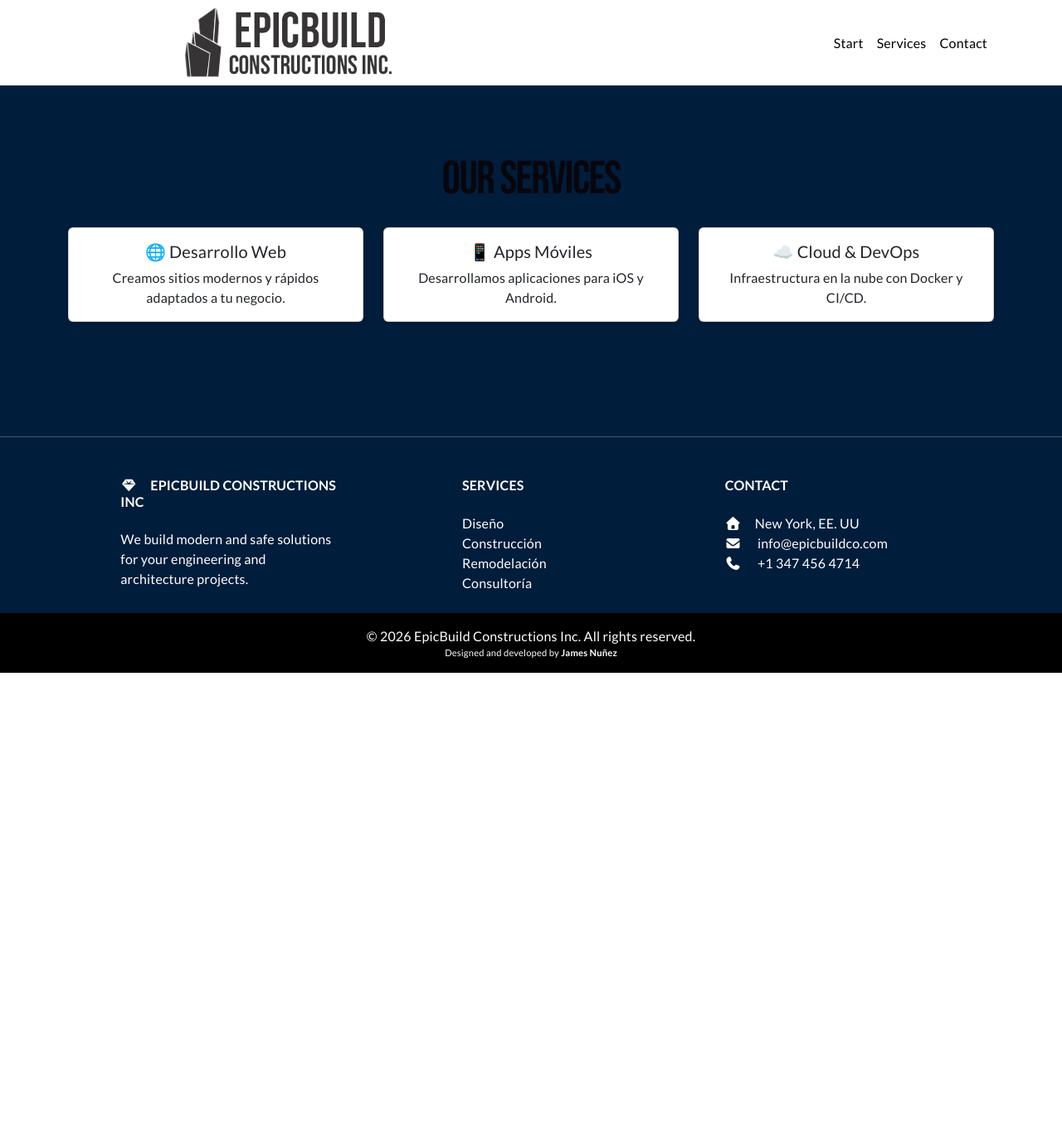
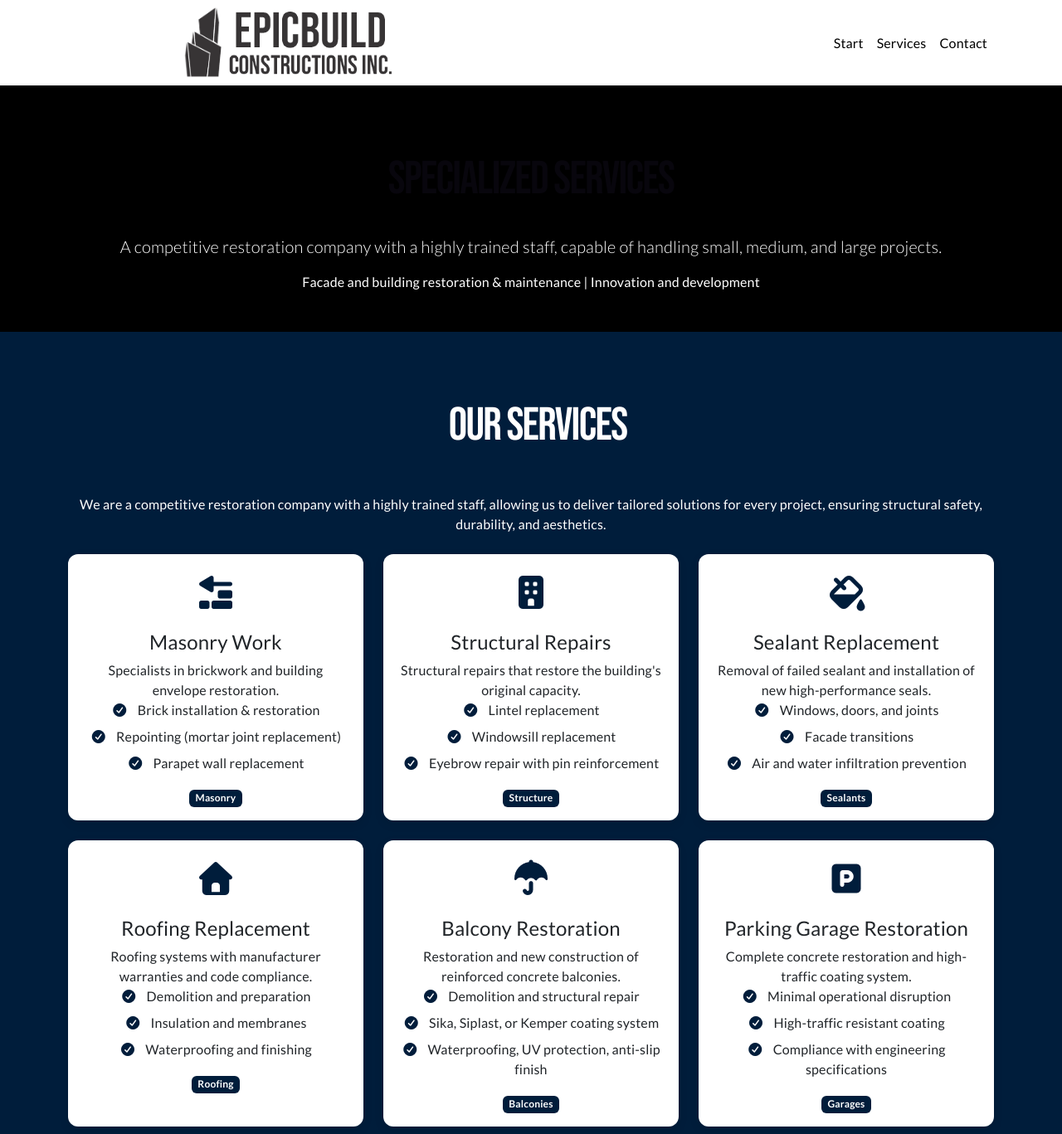
Before and after one commit to aalejandrobernal/epic, a Vue app: page /servicios in a window 1280 px wide. Shown: the top 1367 px of the page at 83% size. Before the commit the page ends 811 px from the top, so only its background shows below. Built offline with nearby package versions, Linux system fonts and the light colour scheme.

Commit message:
traduccion a ingles con tras vistas completas

```diff
--- a/src/components/Footer.vue
+++ b/src/components/Footer.vue
@@ -34,13 +34,13 @@
           </div>
 
           <!-- Products -->
-          <div class="col-md-2 col-lg-2 col-xl-2 mx-auto mb-4">
+          <!-- <div class="col-md-2 col-lg-2 col-xl-2 mx-auto mb-4">
             <h6 class="text-uppercase fw-bold mb-4">Services</h6>
             <p><a href="#" class="text-reset">Diseño</a></p>
             <p><a href="#" class="text-reset">Construcción</a></p>
             <p><a href="#" class="text-reset">Remodelación</a></p>
             <p><a href="#" class="text-reset">Consultoría</a></p>
-          </div>
+          </div> -->
 
           <!-- Links
           <div class="col-md-3 col-lg-2 col-xl-2 mx-auto mb-4">
--- a/src/style.css
+++ b/src/style.css
@@ -362,6 +362,7 @@
 
 }
 
+
 /* main  */
 
 .home .card {
@@ -441,10 +442,7 @@
 
 /* Para móviles */
 @media (max-width: 768px) {
-  .carousel-caption-custom {
-    bottom: 5%;
-    padding: 10px;
-  }
+
 
   .carousel-caption-custom h1 {
     font-size: 2.5rem;
--- a/src/views/Servicios.vue
+++ b/src/views/Servicios.vue
@@ -1,31 +1,250 @@
+<style>
+.services-header {
+  background-color: #000000;
+  color: white;
+  padding: 3rem 0;
+  text-align: center;
+}
+
+.service-card {
+  border: none;
+  border-radius: 12px;
+  box-shadow: 0 4px 12px rgba(0, 0, 0, 0.1);
+  transition: transform 0.3s ease, box-shadow 0.3s ease;
+  height: 100%;
+}
+
+.service-card:hover {
+  transform: translateY(-5px);
+  box-shadow: 0 8px 20px rgba(0, 0, 0, 0.15);
+}
+
+.service-icon {
+  font-size: 2.5rem;
+  color: #001d3b;
+  margin-bottom: 1rem;
+}
+
+.section-title {
+  color: #001d3b;
+  border-left: 5px solid #ffaa00;
+  padding-left: 1rem;
+  margin: 2rem 0 1.5rem 0;
+}
+
+.contact-bar {
+  background-color: #001d3b;
+  color: white;
+  padding: 2rem 0;
+  margin-top: 3rem;
+  text-align: center;
+}
+
+.contact-bar a {
+  color: #ffaa00;
+  text-decoration: none;
+}
+
+.contact-bar a:hover {
+  text-decoration: underline;
+}
+
+.badge-epic {
+  background-color: #001d3b;
+  color: white;
+  font-weight: 600;
+}
+
+.list-check {
+  list-style: none;
+  padding-left: 0;
+}
+
+.list-check li {
+  margin-bottom: 0.5rem;
+}
+
+.list-check li i {
+  color: #001d3b;
+  margin-right: 0.5rem;
+}
+</style>
 <template>
-  <div class="container py-5">
-    <h1 class="text-center mb-4">Our services </h1>
-    <div class="row">
-      <div class="col-md-4 mb-4">
-        <div class="card h-100 shadow-sm">
+  <!-- Services Header -->
+  <div class="services-header">
+    <div class="container">
+      <h1>Specialized Services</h1>
+      <p class="lead mb-0">A competitive restoration company with a highly trained staff, capable of handling small,
+        medium, and large projects.</p>
+      <p class="mt-3 ">Facade and building restoration & maintenance | Innovation and development</p>
+    </div>
+  </div>
+
+  <div class="container my-5">
+    <!-- Introduction -->
+    <div class="row mb-4">
+      <div class="col-12 text-center">
+        <h1 class="section-title d-inline-block text-white"
+          style="border-left: none; padding-bottom: 0.5rem;">Our Services</h1>
+        <p class="mt-3 text-white">We are a competitive restoration company with a highly trained staff, allowing us to deliver
+          tailored solutions for every project, ensuring structural safety, durability, and aesthetics.</p>
+      </div>
+    </div>
+
+    <!-- Services in Horizontal Cards (row with columns) -->
+    <div class="row g-4">
+      <!-- Masonry Work -->
+      <div class="col-md-6 col-lg-4">
+        <div class="card service-card h-100">
           <div class="card-body">
-            <h5 class="card-title">🌐 Desarrollo Web</h5>
-            <p class="card-text">Creamos sitios modernos y rápidos adaptados a tu negocio.</p>
+            <div class="service-icon"><i class="fa-solid fa-trowel-bricks"></i></div>
+            <h3 class="card-title h4">Masonry Work</h3>
+            <p class="card-text">Specialists in brickwork and building envelope restoration.</p>
+            <ul class="list-check">
+              <li><i class="fas fa-check-circle"></i> Brick installation & restoration</li>
+              <li><i class="fas fa-check-circle"></i> Repointing (mortar joint replacement)</li>
+              <li><i class="fas fa-check-circle"></i> Parapet wall replacement</li>
+            </ul>
+            <span class="badge badge-epic">Masonry</span>
           </div>
         </div>
       </div>
-      <div class="col-md-4 mb-4">
-        <div class="card h-100 shadow-sm">
+
+      <!-- Structural Repairs -->
+      <div class="col-md-6 col-lg-4">
+        <div class="card service-card h-100">
           <div class="card-body">
-            <h5 class="card-title">📱 Apps Móviles</h5>
-            <p class="card-text">Desarrollamos aplicaciones para iOS y Android.</p>
+            <div class="service-icon"><i class="fas fa-building"></i></div>
+            <h3 class="card-title h4">Structural Repairs</h3>
+            <p class="card-text">Structural repairs that restore the building's original capacity.</p>
+            <ul class="list-check">
+              <li><i class="fas fa-check-circle"></i> Lintel replacement</li>
+              <li><i class="fas fa-check-circle"></i> Windowsill replacement</li>
+              <li><i class="fas fa-check-circle"></i> Eyebrow repair with pin reinforcement</li>
+            </ul>
+            <span class="badge badge-epic">Structure</span>
           </div>
         </div>
       </div>
-      <div class="col-md-4 mb-4">
-        <div class="card h-100 shadow-sm">
+
+      <!-- Sealant Replacement -->
+      <div class="col-md-6 col-lg-4">
+        <div class="card service-card h-100">
           <div class="card-body">
-            <h5 class="card-title">☁️ Cloud & DevOps</h5>
-            <p class="card-text">Infraestructura en la nube con Docker y CI/CD.</p>
+            <div class="service-icon"><i class="fas fa-fill-drip"></i></div>
+            <h3 class="card-title h4">Sealant Replacement</h3>
+            <p class="card-text">Removal of failed sealant and installation of new high-performance seals.</p>
+            <ul class="list-check">
+              <li><i class="fas fa-check-circle"></i> Windows, doors, and joints</li>
+              <li><i class="fas fa-check-circle"></i> Facade transitions</li>
+              <li><i class="fas fa-check-circle"></i> Air and water infiltration prevention</li>
+            </ul>
+            <span class="badge badge-epic">Sealants</span>
+          </div>
+        </div>
+      </div>
+
+      <!-- Roofing Replacement -->
+      <div class="col-md-6 col-lg-4">
+        <div class="card service-card h-100">
+          <div class="card-body">
+            <div class="service-icon"><i class="fas fa-home"></i></div>
+            <h3 class="card-title h4">Roofing Replacement</h3>
+            <p class="card-text">Roofing systems with manufacturer warranties and code compliance.</p>
+            <ul class="list-check">
+              <li><i class="fas fa-check-circle"></i> Demolition and preparation</li>
+              <li><i class="fas fa-check-circle"></i> Insulation and membranes</li>
+              <li><i class="fas fa-check-circle"></i> Waterproofing and finishing</li>
+            </ul>
+            <span class="badge badge-epic">Roofing</span>
+          </div>
+        </div>
+      </div>
+
+      <!-- Balcony Restoration -->
+      <div class="col-md-6 col-lg-4">
+        <div class="card service-card h-100">
+          <div class="card-body">
+            <div class="service-icon"><i class="fas fa-umbrella"></i></div>
+            <h3 class="card-title h4">Balcony Restoration</h3>
+            <p class="card-text">Restoration and new construction of reinforced concrete balconies.</p>
+            <ul class="list-check">
+              <li><i class="fas fa-check-circle"></i> Demolition and structural repair</li>
+              <li><i class="fas fa-check-circle"></i> Sika, Siplast, or Kemper coating system</li>
+              <li><i class="fas fa-check-circle"></i> Waterproofing, UV protection, anti-slip finish</li>
+            </ul>
+            <span class="badge badge-epic">Balconies</span>
+          </div>
+        </div>
+      </div>
+
+      <!-- Parking Garage Restoration -->
+      <div class="col-md-6 col-lg-4">
+        <div class="card service-card h-100">
+          <div class="card-body">
+            <div class="service-icon"><i class="fas fa-parking"></i></div>
+            <h3 class="card-title h4">Parking Garage Restoration</h3>
+            <p class="card-text">Complete concrete restoration and high-traffic coating system.</p>
+            <ul class="list-check">
+              <li><i class="fas fa-check-circle"></i> Minimal operational disruption</li>
+              <li><i class="fas fa-check-circle"></i> High-traffic resistant coating</li>
+              <li><i class="fas fa-check-circle"></i> Compliance with engineering specifications</li>
+            </ul>
+            <span class="badge badge-epic">Garages</span>
+          </div>
+        </div>
+      </div>
+    </div>
+
+    <!-- Skilled Manpower & Scaffolding Section -->
+    <div class="row mt-5 g-4">
+      <div class="col-md-6">
+        <div class="card service-card h-100">
+          <div class="card-body">
+            <div class="service-icon"><i class="fas fa-users"></i></div>
+            <h3 class="h4">Skilled & Trained Manpower</h3>
+            <p>Our workforce is trained and qualified to perform every stage of roofing, facade, and balcony restoration
+              projects.</p>
+            <p class="mb-0"><strong>Strict compliance with:</strong> Manufacturer guidelines, engineering
+              specifications, on-site inspections, and local building codes (NYC DOB).</p>
+          </div>
+        </div>
+      </div>
+      <div class="col-md-6">
+        <div class="card service-card h-100">
+          <div class="card-body">
+            <div class="service-icon"><i class="fas fa-tools"></i></div>
+            <h3 class="h4">Scaffold System Capabilities</h3>
+            <p>Experience with suspended and supported scaffold systems, designed according to:</p>
+            <ul>
+              <li>Existing structural conditions</li>
+              <li>Access requirements and safety</li>
+              <li>Cost-efficient methods for our clients</li>
+            </ul>
+            <p>All systems are engineered, installed, and inspected following NYC Department of Buildings safety
+              standards.</p>
+          </div>
+        </div>
+      </div>
+    </div>
+
+    <!-- Prioritizing Building Needs -->
+    <div class="row mt-4">
+      <div class="col-12">
+        <div class="card service-card">
+          <div class="card-body text-center">
+            <div class="service-icon"><i class="fas fa-chart-line"></i></div>
+            <h3 class="h4">Prioritizing Building Needs</h3>
+            <p>We tailor our roofing, balcony, and facade solutions to the unique needs of every building, considering
+              structural conditions, climate, energy efficiency, maintenance requirements, budget, and lifecycle
+              expectations.</p>
+            <p class="mb-0 fw-bold">Our priority is to provide a system that enhances building performance, safety, and
+              longevity.</p>
           </div>
         </div>
       </div>
     </div>
   </div>
+
+
 </template>
```
Also changed, not shown: src/views/Contacto.vue (+39 -10 lines), src/views/Home.vue (+30 -10 lines), src/assets/fachada2.jpeg (added), src/assets/grua.jpeg (added).
